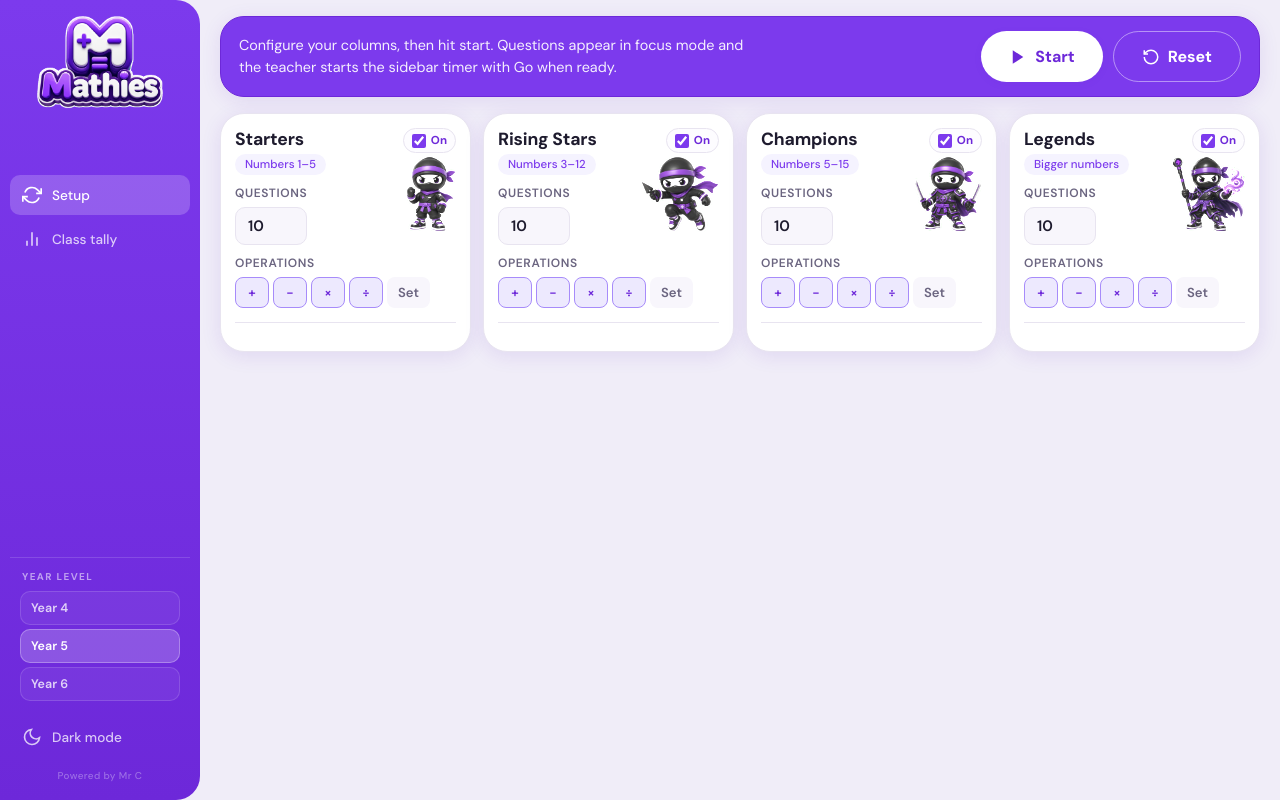
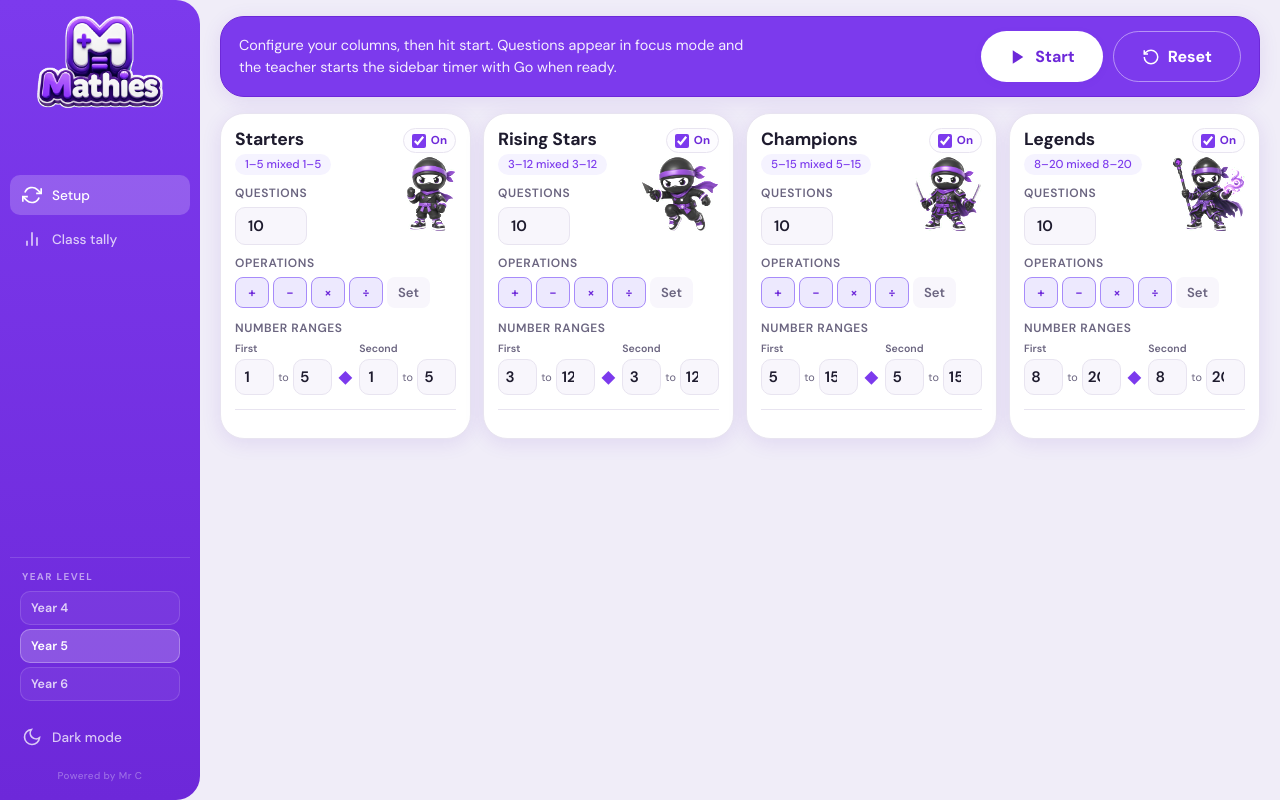
Before and after one commit to planomy/mathies, a React (Vite) app: page / in a window 1280 px wide. Built offline with nearby package versions, Linux system fonts and the light colour scheme.

Commit message:
Add flexible maths fact ranges

```diff
--- a/src/App.css
+++ b/src/App.css
@@ -814,6 +814,50 @@
 .setting-field input:focus {
   outline: none;
   border-color: var(--purple-500);
+}
+
+.range-setting {
+  margin-top: 2px;
+}
+
+.range-controls {
+  display: grid;
+  grid-template-columns: minmax(0, 1fr) auto minmax(0, 1fr);
+  align-items: end;
+  gap: 6px;
+}
+
+.range-pair {
+  display: grid;
+  grid-template-columns: minmax(0, 1fr) auto minmax(0, 1fr);
+  align-items: center;
+  gap: 4px;
+}
+
+.range-pair small {
+  grid-column: 1 / -1;
+  color: var(--text-muted);
+  font-size: 0.66rem;
+  font-weight: 600;
+}
+
+.range-pair span {
+  color: var(--text-muted);
+  font-size: 0.68rem;
+}
+
+.range-pair input {
+  width: 100%;
+  min-width: 0;
+  padding: 7px 5px;
+  text-align: center;
+}
+
+.range-operator {
+  align-self: end;
+  padding-bottom: 8px;
+  color: var(--purple-600);
+  font-size: 0.9rem;
 }
 
 .op-buttons {
--- a/src/App.tsx
+++ b/src/App.tsx
@@ -42,7 +42,10 @@ function buildColumnQuestions(col: ColumnConfig, yearLevel: YearLevel): Question
   if (col.questionMode === 'set') {
     return generateMentalSet(yearLevel, col.id, clampMentalSetCount(col.questionCount));
   }
-  return generateQuestions(col.questionCount, col.id, yearLevel, col.operations);
+  return generateQuestions(col.questionCount, col.operations, {
+    left: { min: col.leftMin, max: col.leftMax },
+    right: { min: col.rightMin, max: col.rightMax },
+  });
 }
 
 function buildAllQuestions(columns: ColumnConfig[], yearLevel: YearLevel): Question[][] {
--- a/src/components/Column.tsx
+++ b/src/components/Column.tsx
@@ -1,7 +1,6 @@
 import type { ColumnConfig, DrillOp, Question } from '../types';
 import {
   ALL_DRILL_OPS,
-  COLUMN_DRILL_HINTS,
   COLUMN_MASCOTS,
   MENTAL_SET_MIN,
   MENTAL_SET_SIZE,
@@ -32,6 +31,11 @@ export function Column({
   const isSetMode = config.questionMode === 'set';
   const inactive = !config.active;
   const setCount = clampMentalSetCount(config.questionCount);
+  const leftLow = Math.min(config.leftMin, config.leftMax);
+  const leftHigh = Math.max(config.leftMin, config.leftMax);
+  const rightLow = Math.min(config.rightMin, config.rightMax);
+  const rightHigh = Math.max(config.rightMin, config.rightMax);
+  const rangeOperator = config.operations.length === 1 ? config.operations[0] : 'mixed';
 
   const toggleOperation = (op: DrillOp) => {
     if (inactive) return;
@@ -76,6 +80,17 @@ export function Column({
     }
   };
 
+  const handleRangeChange = (
+    field: 'leftMin' | 'leftMax' | 'rightMin' | 'rightMax',
+    raw: string,
+  ) => {
+    const parsed = Number(raw);
+    if (!Number.isFinite(parsed)) return;
+    onConfigChange(config.id, {
+      [field]: Math.max(0, Math.min(100, Math.round(parsed))),
+    });
+  };
+
   return (
     <div
       className={[
@@ -95,7 +110,7 @@ export function Column({
                 ? 'Off for this session'
                 : isSetMode
                   ? `${setCount}-question mental set`
-                  : COLUMN_DRILL_HINTS[config.id]}
+                  : `${leftLow}–${leftHigh} ${rangeOperator} ${rightLow}–${rightHigh}`}
             </span>
           )}
         </div>
@@ -177,6 +192,63 @@ export function Column({
               </button>
             </div>
           </div>
+
+          {!isSetMode && (
+            <div className="setting-field range-setting">
+              <span>Number ranges</span>
+              <div className="range-controls">
+                <div className="range-pair" aria-label="First number range">
+                  <small>First</small>
+                  <input
+                    type="number"
+                    min="0"
+                    max="100"
+                    value={config.leftMin}
+                    disabled={inactive}
+                    aria-label="First number minimum"
+                    onChange={(e) => handleRangeChange('leftMin', e.target.value)}
+                  />
+                  <span>to</span>
+                  <input
+                    type="number"
+                    min="0"
+                    max="100"
+                    value={config.leftMax}
+                    disabled={inactive}
+                    aria-label="First number maximum"
+                    onChange={(e) => handleRangeChange('leftMax', e.target.value)}
+                  />
+                </div>
+
+                <strong className="range-operator" aria-hidden="true">
+                  {config.operations.length === 1 ? config.operations[0] : '◆'}
+                </strong>
+
+                <div className="range-pair" aria-label="Second number range">
+                  <small>Second</small>
+                  <input
+                    type="number"
+                    min="0"
+                    max="100"
+                    value={config.rightMin}
+                    disabled={inactive}
+                    aria-label="Second number minimum"
+                    onChange={(e) => handleRangeChange('rightMin', e.target.value)}
+                  />
+                  <span>to</span>
+                  <input
+                    type="number"
+                    min="0"
+                    max="100"
+                    value={config.rightMax}
+                    disabled={inactive}
+                    aria-label="Second number maximum"
+                    onChange={(e) => handleRangeChange('rightMax', e.target.value)}
+                  />
+                </div>
+              </div>
+            </div>
+          )}
         </div>
       )}
 
--- a/src/types.ts
+++ b/src/types.ts
@@ -30,6 +30,10 @@ export interface ColumnConfig {
   difficulty: Difficulty;
   questionCount: number;
   operations: DrillOp[];
+  leftMin: number;
+  leftMax: number;
+  rightMin: number;
+  rightMax: number;
   questionMode: QuestionMode;
   /** When false, column is faded in setup and hidden in focus mode. */
   active: boolean;
@@ -39,13 +43,6 @@ export const YEAR_LEVEL_LABELS: Record<YearLevel, string> = {
   y4: 'Year 4',
   y5: 'Year 5',
   y6: 'Year 6',
-};
-
-export const COLUMN_DRILL_HINTS: Record<number, string> = {
-  0: 'Numbers 1–5',
-  1: 'Numbers 3–12',
-  2: 'Numbers 5–15',
-  3: 'Bigger numbers',
 };
 
 export const MENTAL_SET_MIN = 10;
@@ -63,6 +60,10 @@ export const DEFAULT_COLUMNS: ColumnConfig[] = [
     difficulty: 'easy',
     questionCount: 10,
     operations: [...ALL_DRILL_OPS],
+    leftMin: 1,
+    leftMax: 5,
+    rightMin: 1,
+    rightMax: 5,
     questionMode: 'drill',
     active: true,
   },
@@ -72,6 +73,10 @@ export const DEFAULT_COLUMNS: ColumnConfig[] = [
     difficulty: 'easy',
     questionCount: 10,
     operations: [...ALL_DRILL_OPS],
+    leftMin: 3,
+    leftMax: 12,
+    rightMin: 3,
+    rightMax: 12,
     questionMode: 'drill',
     active: true,
   },
@@ -81,6 +86,10 @@ export const DEFAULT_COLUMNS: ColumnConfig[] = [
     difficulty: 'medium',
     questionCount: 10,
     operations: [...ALL_DRILL_OPS],
+    leftMin: 5,
+    leftMax: 15,
+    rightMin: 5,
+    rightMax: 15,
     questionMode: 'drill',
     active: true,
   },
@@ -90,6 +99,10 @@ export const DEFAULT_COLUMNS: ColumnConfig[] = [
     difficulty: 'hard',
     questionCount: 10,
     operations: [...ALL_DRILL_OPS],
+    leftMin: 8,
+    leftMax: 20,
+    rightMin: 8,
+    rightMax: 20,
     questionMode: 'drill',
     active: true,
   },
--- a/src/utils/mathGenerator.ts
+++ b/src/utils/mathGenerator.ts
@@ -1,34 +1,24 @@
-import type { DrillOp, DrillQuestion, YearLevel } from '../types';
+import type { DrillOp, DrillQuestion } from '../types';
+
+interface NumberRange {
+  min: number;
+  max: number;
+}
+
+export interface FactRanges {
+  left: NumberRange;
+  right: NumberRange;
+}
 
 function randInt(min: number, max: number): number {
   return Math.floor(Math.random() * (max - min + 1)) + min;
 }
 
-function yearFactor(year: YearLevel): number {
-  return { y4: 0.82, y5: 1, y6: 1.15 }[year];
-}
-
-function scaledRange(
-  columnId: number,
-  year: YearLevel,
-  mins: readonly [number, number, number, number],
-  maxs: readonly [number, number, number, number],
-): { min: number; max: number } {
-  const factor = yearFactor(year);
-  const min = Math.max(1, Math.round(mins[columnId] * factor));
-  const max = Math.max(min + 1, Math.round(maxs[columnId] * factor));
-  return { min, max };
-}
-
-function getRange(
-  columnId: number,
-  year: YearLevel,
-  op: DrillOp,
-): { min: number; max: number } {
-  if (op === '+' || op === '-') {
-    return scaledRange(columnId, year, [1, 3, 5, 8], [5, 12, 15, 20]);
-  }
-  return scaledRange(columnId, year, [1, 2, 2, 3], [5, 9, 12, 12]);
+function normaliseRange(range: NumberRange): NumberRange {
+  return {
+    min: Math.min(range.min, range.max),
+    max: Math.max(range.min, range.max),
+  };
 }
 
 function pickOp(operations: DrillOp[]): DrillOp {
@@ -36,44 +26,57 @@ function pickOp(operations: DrillOp[]): DrillOp {
 }
 
 function generateOne(
-  columnId: number,
-  year: YearLevel,
   operations: DrillOp[],
+  ranges: FactRanges,
 ): DrillQuestion {
   const op = pickOp(operations);
-  const { min, max } = getRange(columnId, year, op);
+  const left = normaliseRange(ranges.left);
+  const right = normaliseRange(ranges.right);
+  const a = randInt(left.min, left.max);
+  const b = randInt(right.min, right.max);
 
   switch (op) {
     case '+': {
-      const a = randInt(min, max);
-      const b = randInt(min, max);
       return { kind: 'drill', a, b, operation: '+', answer: a + b };
     }
     case '-': {
-      const a = randInt(min, max);
-      const b = randInt(min, a);
       return { kind: 'drill', a, b, operation: '-', answer: a - b };
     }
     case '×': {
-      const a = randInt(min, max);
-      const b = randInt(min, max);
       return { kind: 'drill', a, b, operation: '×', answer: a * b };
     }
     case '÷': {
-      const b = randInt(Math.max(min, 1), max);
-      const quotient = randInt(min, max);
-      const a = b * quotient;
-      return { kind: 'drill', a, b, operation: '÷', answer: quotient };
+      for (let attempt = 0; attempt < 50; attempt += 1) {
+        const dividend = randInt(left.min, left.max);
+        const divisor = randInt(right.min, right.max);
+        if (divisor !== 0 && dividend % divisor === 0) {
+          return {
+            kind: 'drill',
+            a: dividend,
+            b: divisor,
+            operation: '÷',
+            answer: dividend / divisor,
+          };
+        }
+      }
+
+      const divisor = b === 0 ? 1 : b;
+      return {
+        kind: 'drill',
+        a,
+        b: divisor,
+        operation: '÷',
+        answer: Number((a / divisor).toFixed(2)),
+      };
     }
   }
 }
 
 export function generateQuestions(
   count: number,
-  columnId: number,
-  year: YearLevel,
   operations: DrillOp[],
+  ranges: FactRanges,
 ): DrillQuestion[] {
   const ops = operations.length > 0 ? operations : (['+'] as DrillOp[]);
-  return Array.from({ length: count }, () => generateOne(columnId, year, ops));
+  return Array.from({ length: count }, () => generateOne(ops, ranges));
 }
```
Also changed, not shown: 6 other files (tests, documents, lock files or other folders).
